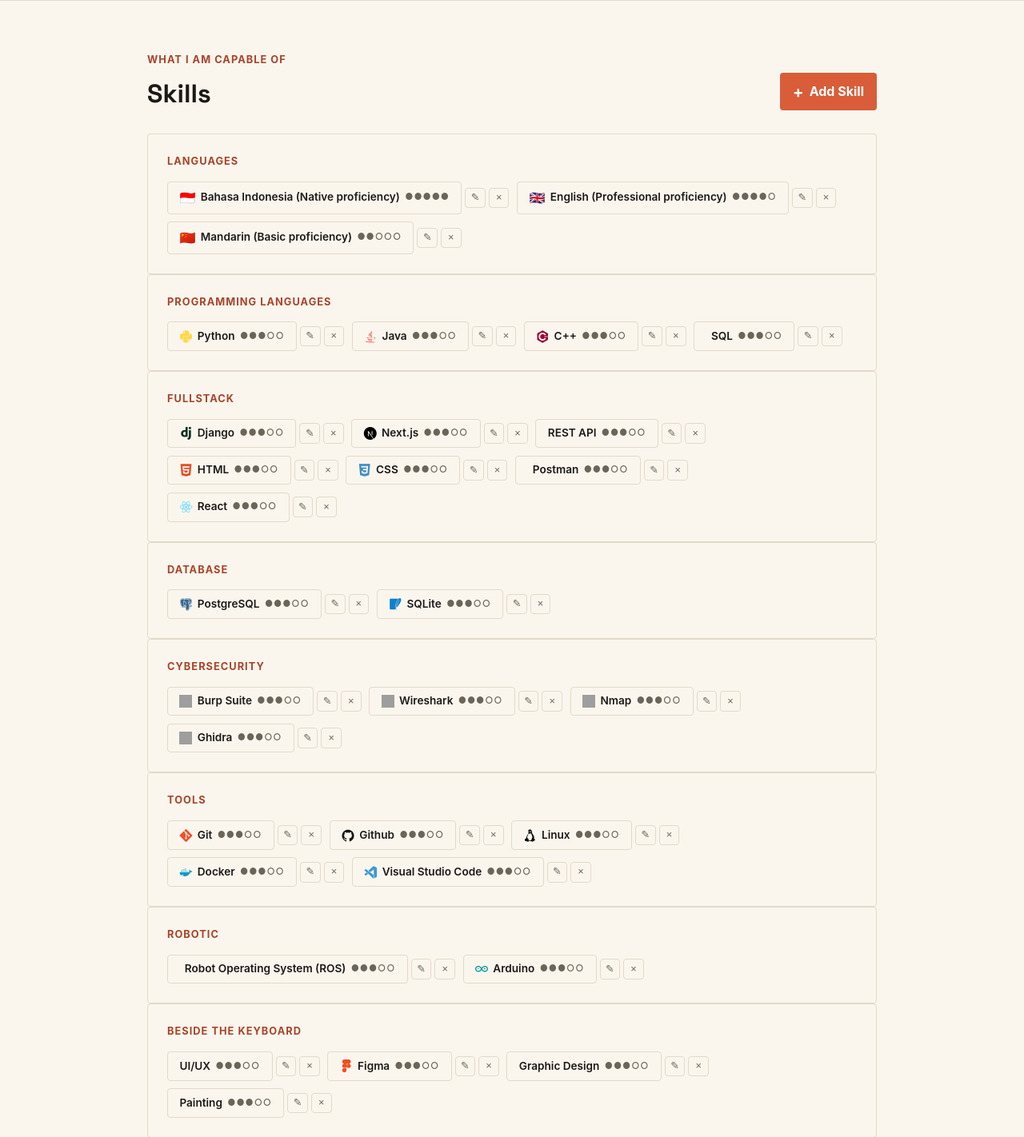
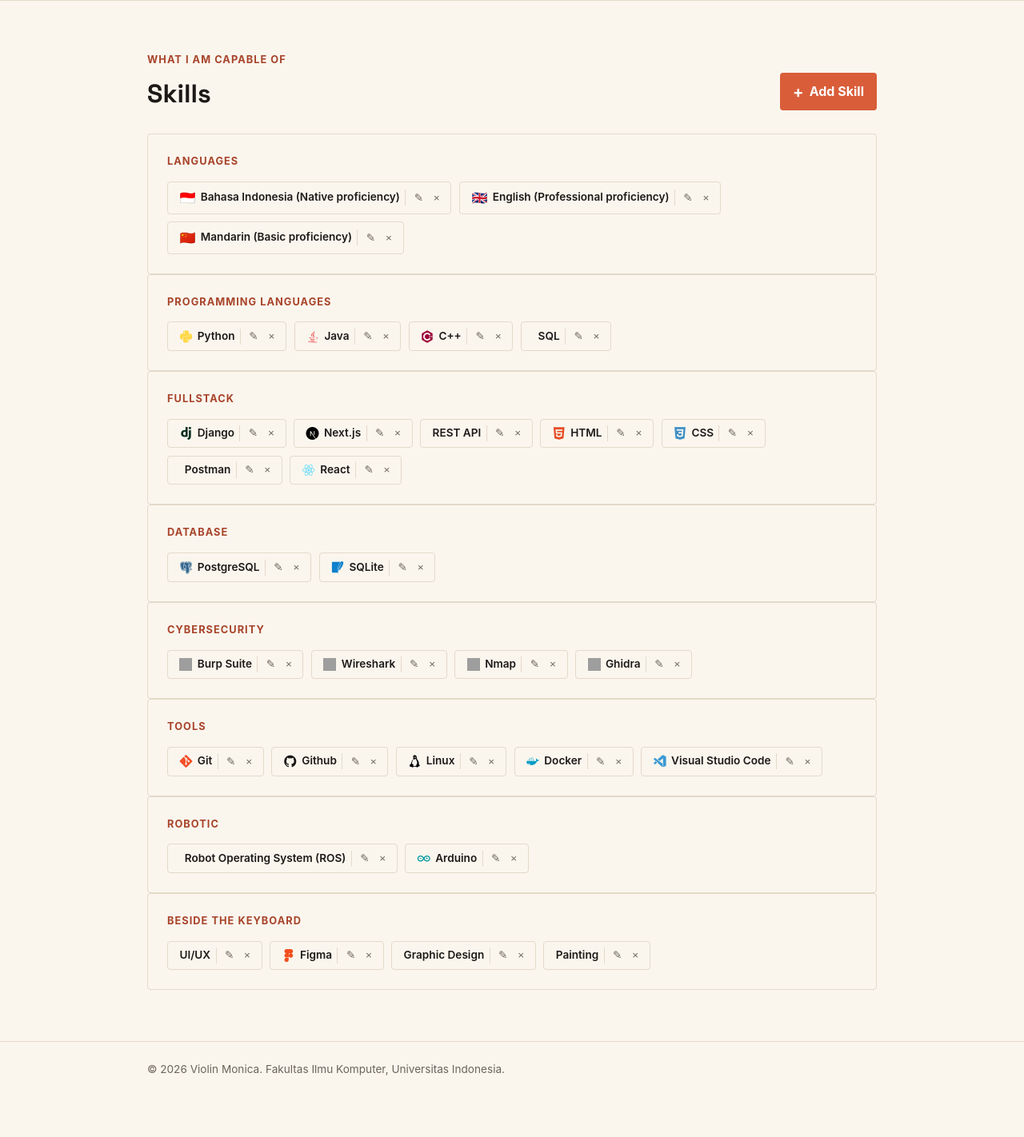
Before and after one commit to ViolinMonica/portfolio, a Django app: page /skills/ in a window 1280 px wide. Shown: the part 74-1496 px from the top of the page at 80% size. After the commit the page ends 1419 px from the top, so only its background shows below. Run offline with Django 5.2, Linux system fonts and the light colour scheme; data comes from the database, SQL or seed files in the repository; grey boxes are pictures that could not be loaded.

Commit message:
refactor(skills): drop proficiency field and inline manage actions into pill

```diff
--- a/main/models.py
+++ b/main/models.py
@@ -68,7 +68,6 @@
     id = models.UUIDField(primary_key=True, default=uuid.uuid4, editable=False)
     name = models.CharField(max_length=100)
     icon = models.CharField(max_length=200, blank=True)
-    proficiency = models.PositiveSmallIntegerField(default=3)
     is_featured = models.BooleanField(default=False)
     created_at = models.DateTimeField(auto_now_add=True)
 
@@ -85,7 +84,3 @@
 
     def __str__(self):
         return self.name
-
-    @property
-    def proficiency_dots(self):
-        return "●" * self.proficiency + "○" * (5 - self.proficiency)
--- a/static/css/style.css
+++ b/static/css/style.css
@@ -815,7 +815,7 @@
 .form-message.success { border-color: #2e7d32; color: #2e7d32; }
 .form-message.error   { border-color: #b42318; color: #b42318; }
 
-/* ---------- SKILL: level & unggulan ---------- */
+/* ---------- SKILL: unggulan ---------- */
 
 /* Skill unggulan dikasih aksen biar kebedain dari yang lain */
 .skill-pill--featured {
@@ -829,40 +829,65 @@
     font-size: 0.8rem;
 }
 
-/* Titik penguasaan, cuma dimunculin di halaman kelola skill */
-.skill-pill__level {
-    color: var(--text-muted);
-    font-size: 0.7rem;
-    letter-spacing: 0.08em;
-}
+/* ---------- SKILL: item yang bisa dikelola ---------- */
 
-.skill-pill:hover .skill-pill__level { color: var(--paper); }
-
-/* ---------- SKILL: tombol kelola ---------- */
-
+/* Bingkainya pindah ke .skill-item, pill di dalamnya dibikin polos.
+   Hasilnya tiap skill tetap tampil sebagai SATU pill, tombolnya nempel di dalam. */
 .skill-item {
     display: inline-flex;
     align-items: center;
-    gap: 0.25rem;
+    gap: 0.4rem;
+    padding: 0.4rem 0.5rem 0.4rem 0.9rem;
+    border: 1px solid var(--line);
+    border-radius: var(--radius);
+    transition: border-color 0.2s ease;
+}
+
+.skill-item:hover { border-color: var(--accent); }
+
+.skill-item .skill-pill {
+    border: 0;
+    padding: 0;
+    background: none;
+}
+
+/* Matiin hover pill bawaan di dalam skill-item, biar hover-nya satu objek */
+.skill-item .skill-pill:hover {
+    background: none;
+    color: var(--ink);
+}
+
+.skill-item__actions {
+    display: inline-flex;
+    gap: 0.1rem;
+    padding-left: 0.3rem;
+    border-left: 1px solid var(--line);
 }
 
 .skill-action {
     display: inline-flex;
     align-items: center;
     justify-content: center;
-    width: 1.6rem;
-    height: 1.6rem;
-    padding: 0;
-    border: 1px solid var(--line);
+    padding: 0.2rem 0.35rem;
+    border: 0;
     border-radius: var(--radius);
-    background: transparent;
+    background: none;
     color: var(--text-muted);
-    font-size: 0.8rem;
+    font-size: 0.85rem;
     line-height: 1;
     text-decoration: none;
     cursor: pointer;
+    transition: color 0.15s ease, background-color 0.15s ease;
 }
 
-.skill-action:hover { border-color: var(--accent); color: var(--accent); }
-.skill-action--danger:hover { border-color: #b42318; color: #b42318; }
+.skill-action:hover {
+    color: var(--accent);
+    background-color: rgba(217, 93, 57, 0.12);
+}
+
+.skill-action--danger:hover {
+    color: #b42318;
+    background-color: rgba(180, 35, 24, 0.12);
+}
+
 .skill-action-form { display: inline-flex; margin: 0; }
--- a/templates/components/skill_pill.html
+++ b/templates/components/skill_pill.html
@@ -7,7 +7,4 @@
         <span class="flag">{{ skill.icon }}</span>
     {% endif %}
     {{ skill.name }}
-    {% if show_level %}
-        <span class="skill-pill__level" title="Penguasaan {{ skill.proficiency }} dari 5">{{ skill.proficiency_dots }}</span>
-    {% endif %}
 </span>
--- a/templates/skill.html
+++ b/templates/skill.html
@@ -22,10 +22,10 @@
                         <div class="skill-list">
                             {% for skill in category.skills.all %}
                                 <div class="skill-item">
-                                    {% include "components/skill_pill.html" with skill=skill show_level=True %}
+                                    {% include "components/skill_pill.html" with skill=skill %}
+                                    <span class="skill-item__actions">
                                         <a href="{% url 'main:edit_skill' skill.id %}"
                                            class="skill-action"
-                                       title="Edit {{ skill.name }}"
                                            aria-label="Edit {{ skill.name }}">&#9998;</a>
                                         <form method="post"
                                               action="{% url 'main:delete_skill' skill.id %}"
@@ -34,9 +34,9 @@
                                             {% csrf_token %}
                                             <button type="submit"
                                                     class="skill-action skill-action--danger"
-                                                title="Hapus {{ skill.name }}"
                                                     aria-label="Hapus {{ skill.name }}">&times;</button>
                                         </form>
+                                    </span>
                                 </div>
                             {% empty %}
                                 <p class="empty-state">Belum ada skill di kategori ini.</p>
```
Also changed, not shown: main/forms.py (+2 -11 lines), main/migrations/0009_remove_skill_proficiency.py (added). Lines whose indentation alone changed are shown as unchanged.
